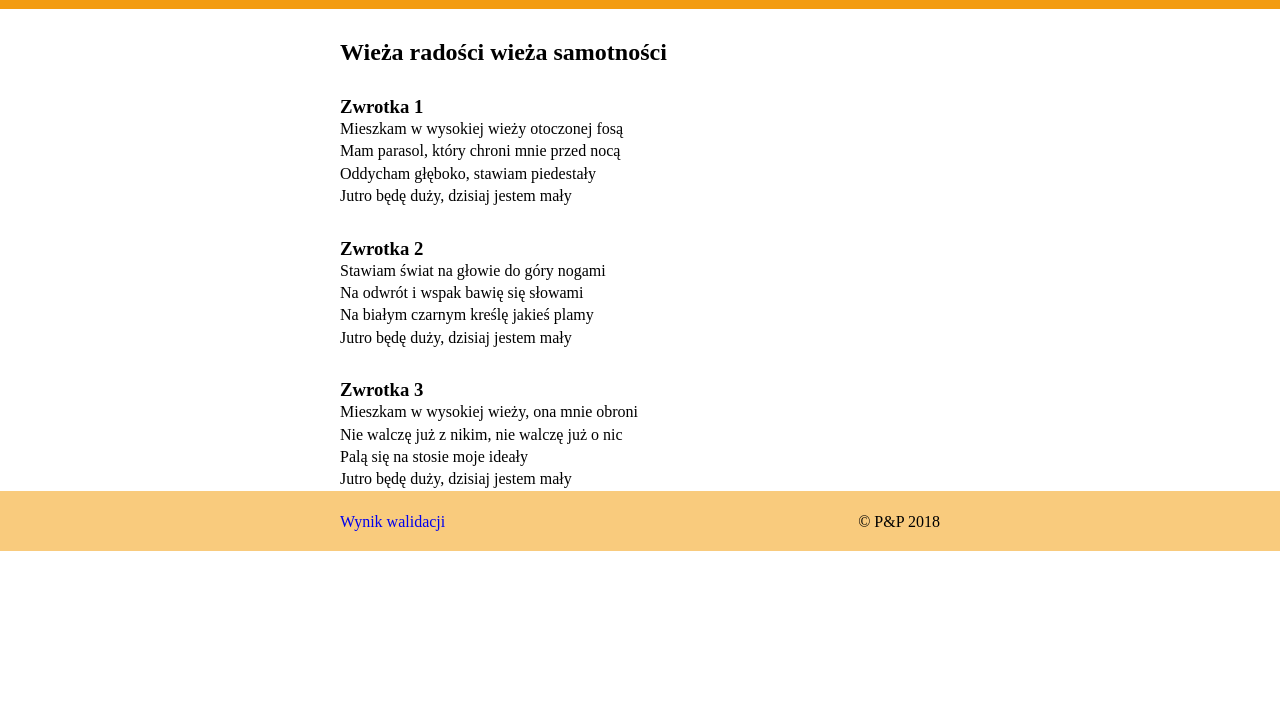
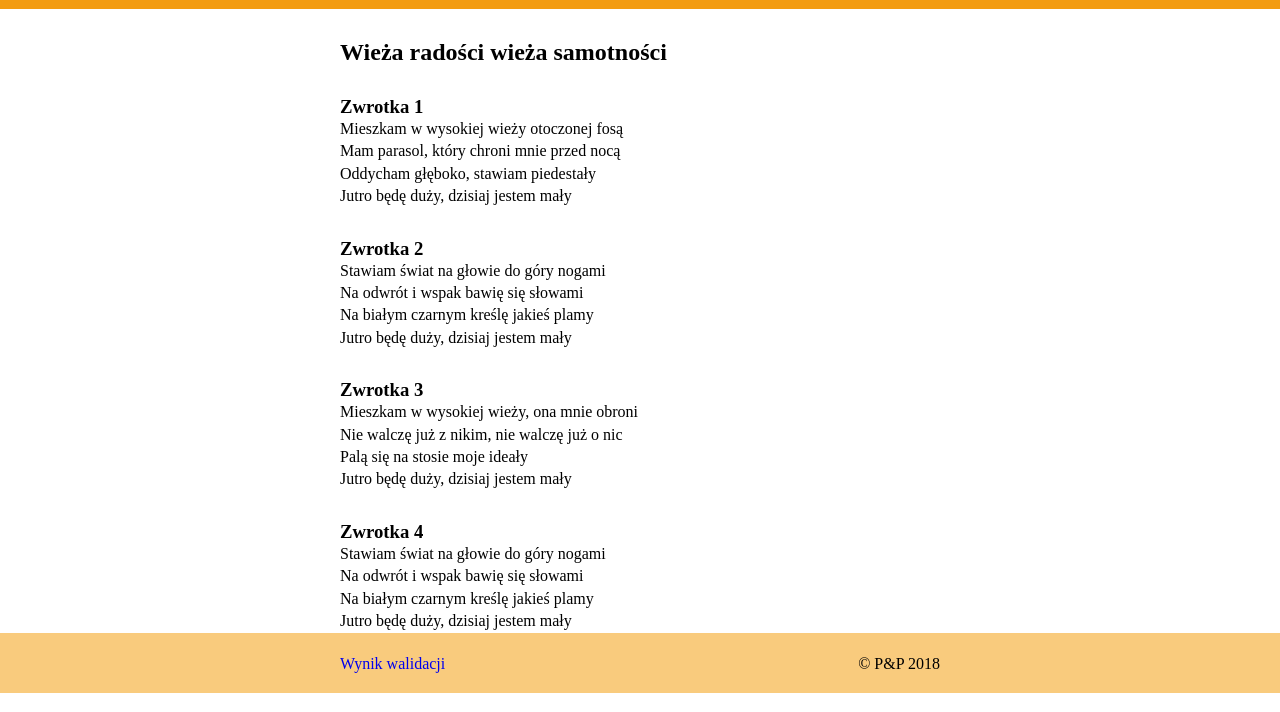
Before and after one commit to przygoda2/naukaGita2, a plain HTML site: page index.html in a window 1280 px wide. Shown: the part 88-800 px from the top of the page. Drawn offline with Linux system fonts and the light colour scheme.

Commit message:
Add content verse 4

```diff
--- a/index.html
+++ b/index.html
@@ -39,6 +39,15 @@
 			<p>Palą się na stosie moje ideały</p>
             <p>Jutro będę duży, dzisiaj jestem mały</p>
 		</div>
+        <div class="verse-title">
+			<h3>Zwrotka 4</h3>
+		</div>
+		<div class="verse-paragraph">
+			<p>Stawiam świat na głowie do góry nogami</p>
+			<p>Na odwrót i wspak bawię się słowami</p>
+			<p>Na białym czarnym kreślę jakieś plamy</p>
+            <p>Jutro będę duży, dzisiaj jestem mały</p>
+		</div>
 	</div>
 	<footer class="footer">
 		<div class="footer_aside">
```
